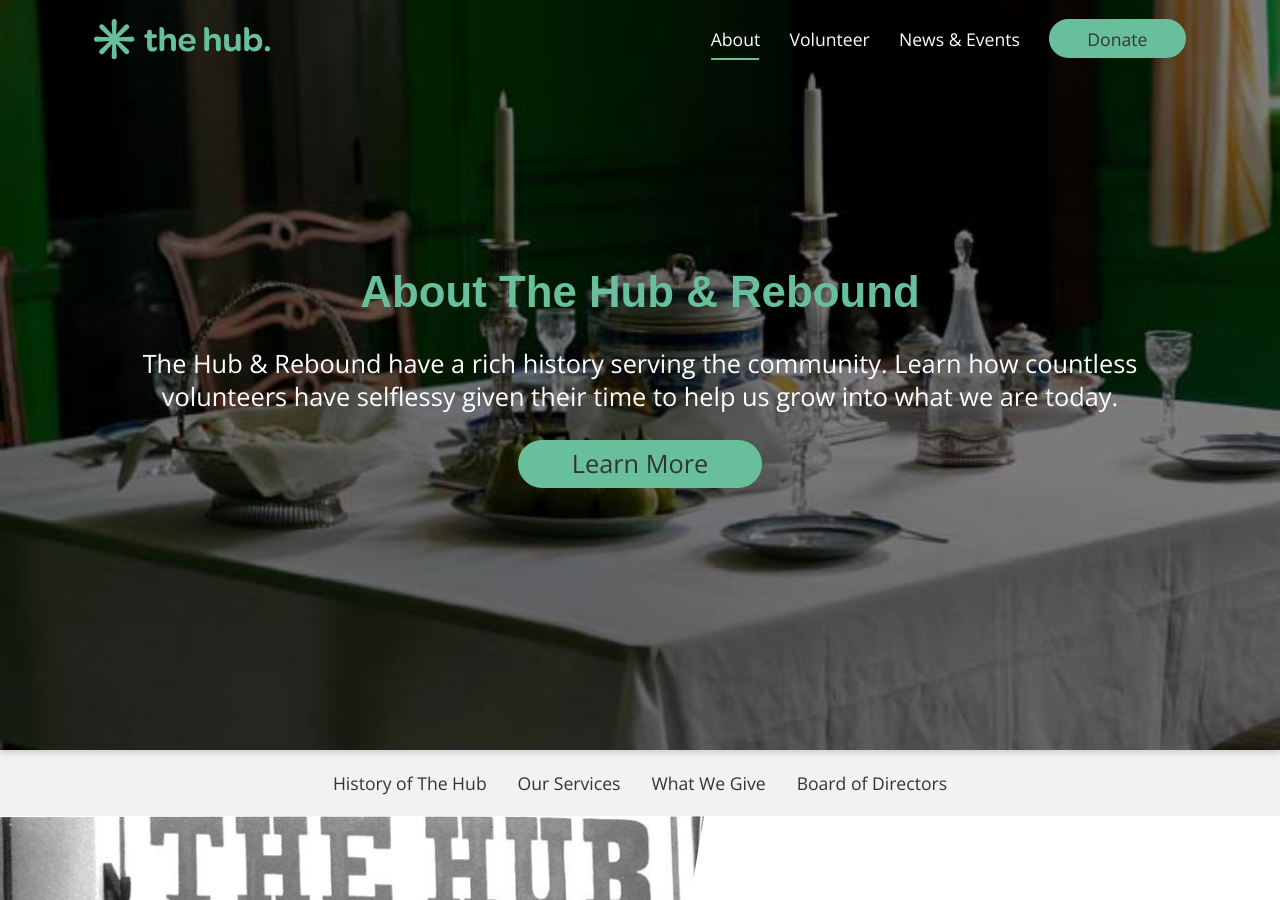
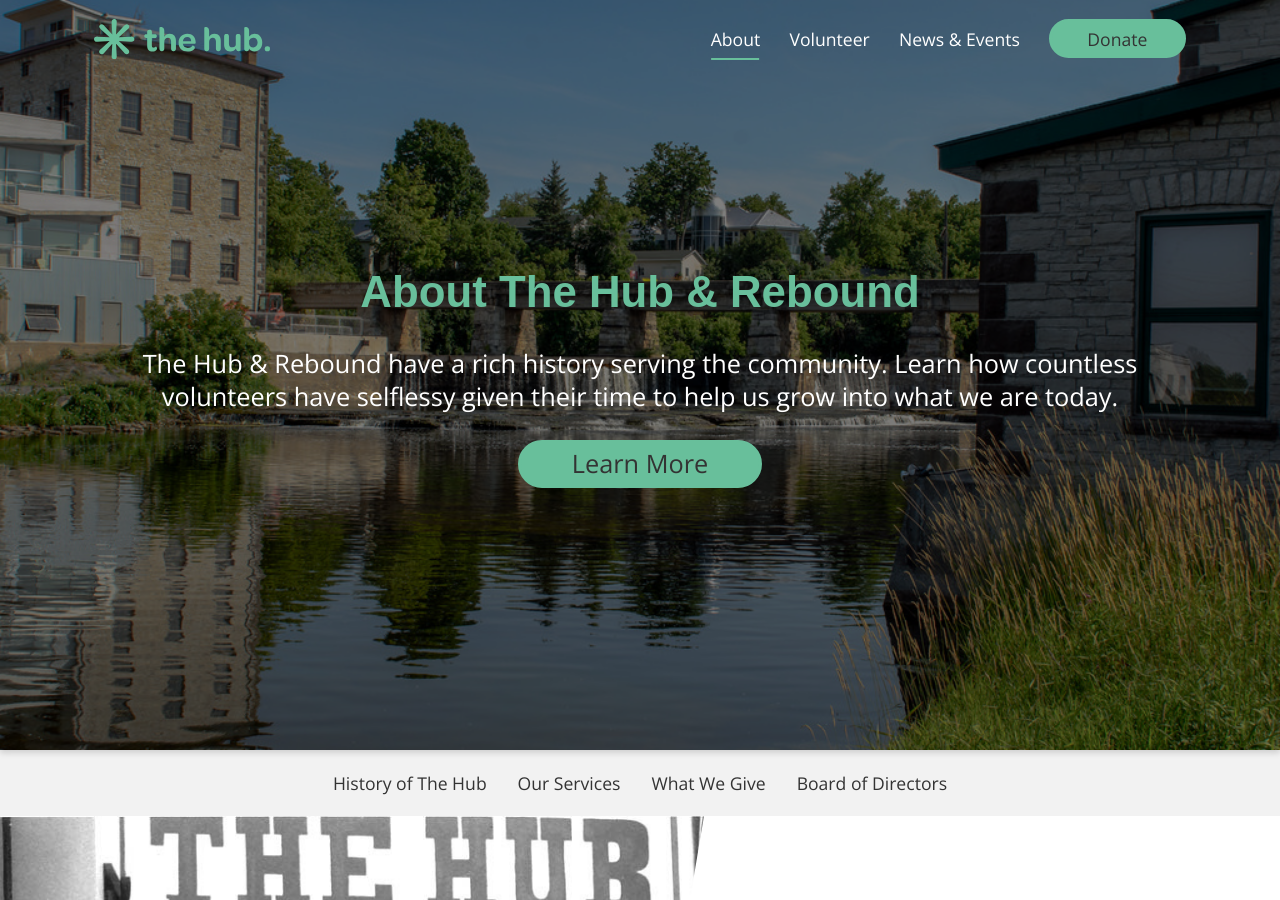
Before and after one commit to the-hub-almonte/the-hub-almonte, a Jekyll site: the page built from about.html, in a window 1280 px wide and 900 px high. Built offline with Jekyll 4.4.1, drawn with Linux system fonts in a browser that asks for light colours; some web fonts are replaced.

Commit message:
Update Pages “about”

```diff
--- a/_data/pages/about.yml
+++ b/_data/pages/about.yml
@@ -10,5 +10,5 @@
     countless volunteers have selflessy given their time to help us grow into
     what we are today.
   h1Text: About The Hub & Rebound
-  heroImg: /images/uploads/contest-prev.jpg
+  heroImg: /images/uploads/hero-2.jpg
 sponsorBar: true
```
